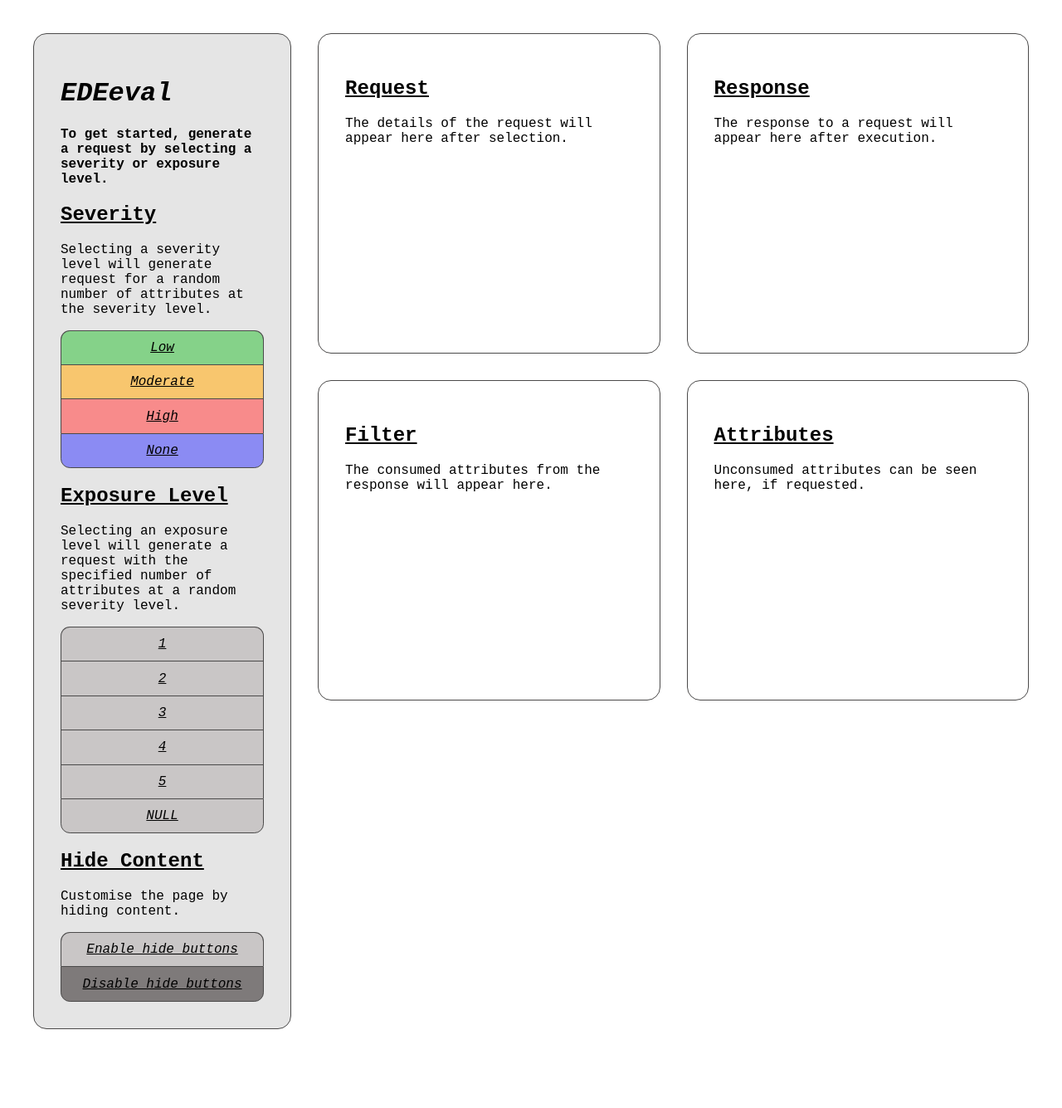
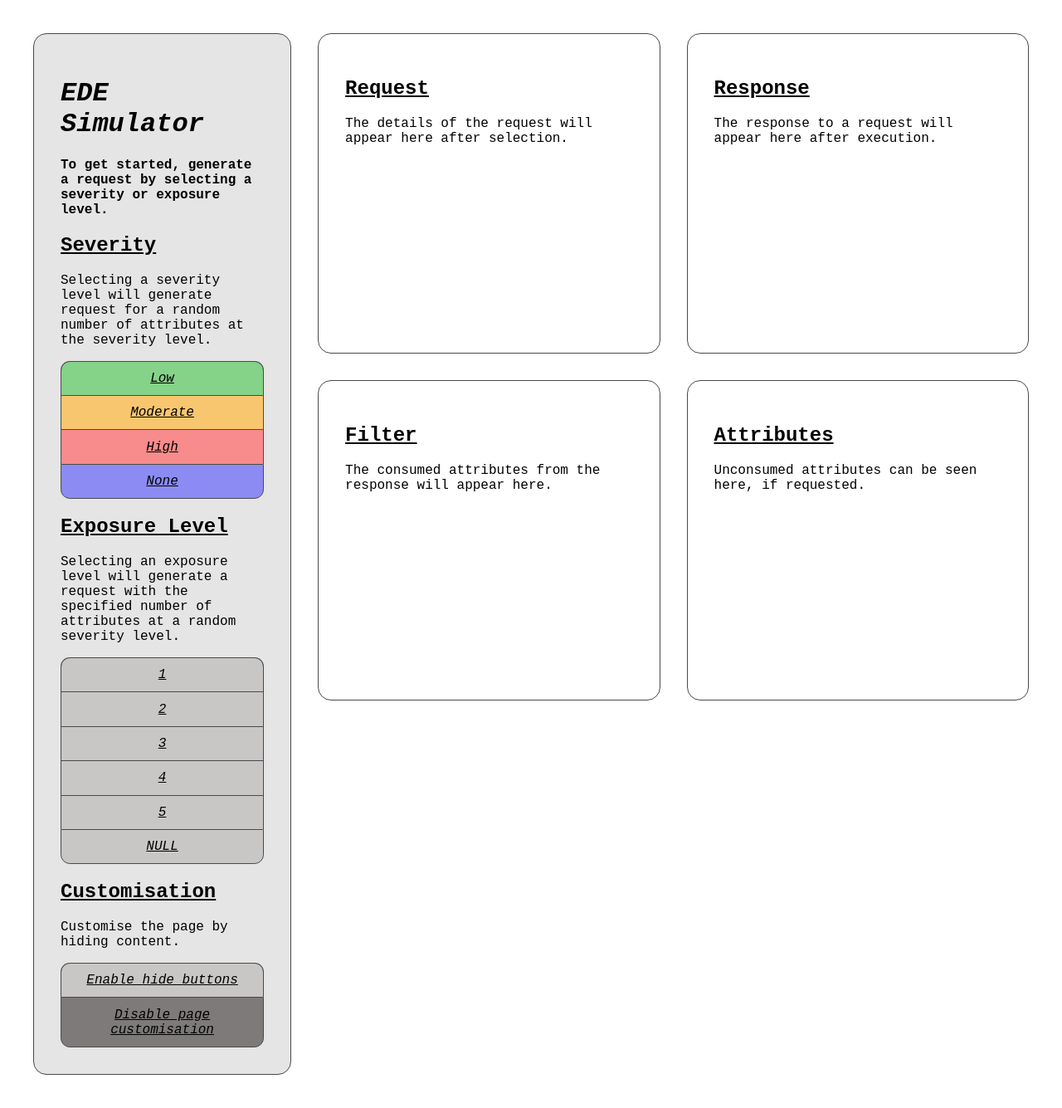
Before and after one commit to rmaclell/EDE-Simulator, a Flask app: page / in a window 1280 px wide. Shown: the whole page at 83% size. Before the commit the page ends 1240 px from the top, so only its background shows below. Run offline with Flask 3, Linux system fonts and the light colour scheme.

Commit message:
Minor changes.

```diff
--- a/templates/base.html
+++ b/templates/base.html
@@ -11,7 +11,7 @@
 <div class="three-columns-grid">
     <div class="sidebar-nav">
         <span class="page-logo">
-            <h1>EDEeval</h1>
+            <h1>EDE Simulator</h1>
         </span>
         <p id="intro-text">To get started, generate a request by selecting a severity or exposure level.</p>
         <h2>Severity</h2>
@@ -32,18 +32,18 @@
             <a id="button-five" class="button" href="http://127.0.0.1:5000/customers/{{ ['low','mod','high'] | random }}/5">5</a>
             <a id="button-null" class="button" href="http://127.0.0.1:5000/customers/none/{{ range(1,6) | random }}">NULL</a>
         </div>
-        <h2>Hide Content</h2>
+        <h2>Customisation</h2>
         <p>Customise the page by hiding content.</p>
         <div class="button-group">
             {% if session['HIDE_BUTTON'] == 'False' %}
-            <a id="button-hide-enable" class="button" href="{{ url_for('manage_session',hide_button='True') }}">Enable hide buttons</a>
-            <a id="button-hide-disable" class="button option-disabled" href="{{ url_for('manage_session',hide_button='False') }}">Disable hide buttons</a>
+            <a id="button-hide-enable" class="button" href="{{ url_for('manage_session',hide_button='True') }}">Enable page customisation</a>
+            <a id="button-hide-disable" class="button option-disabled" href="{{ url_for('manage_session',hide_button='False') }}">Disable page customisation</a>
             {% elif session['HIDE_BUTTON'] is not defined %}
             <a id="button-hide-enable" class="button" href="{{ url_for('manage_session',hide_button='True') }}">Enable hide buttons</a>
-            <a id="button-hide-disable" class="button option-disabled" href="{{ url_for('manage_session',hide_button='False') }}">Disable hide buttons</a>
+            <a id="button-hide-disable" class="button option-disabled" href="{{ url_for('manage_session',hide_button='False') }}">Disable page customisation</a>
             {% else %}
-            <a id="button-hide-enable" class="button option-disabled" href="{{ url_for('manage_session',hide_button='True') }}">Enable hide buttons</a>
-            <a id="button-hide-disable" class="button" href="{{ url_for('manage_session',hide_button='False') }}">Disable hide buttons</a>
+            <a id="button-hide-enable" class="button option-disabled" href="{{ url_for('manage_session',hide_button='True') }}">Enable page customisation</a>
+            <a id="button-hide-disable" class="button" href="{{ url_for('manage_session',hide_button='False') }}">Disable page customisation</a>
             {% endif %}
         </div>
         {% if session['HIDE_BUTTON'] is defined %}
--- a/templates/home.html
+++ b/templates/home.html
@@ -11,7 +11,7 @@
         {% if session['HIDE_BUTTON'] == 'True'%}
         <a class="button hide-button" href="{{ url_for('manage_session', unhide_element='Request') }}">Show <strong>Request</strong> content</a>
         {% else %}
-        <a class="button hide-button option-disabled" href="{{ url_for('manage_session', unhide_element='Request') }}">Hide buttons are disabled</a>
+        <a class="button hide-button option-disabled" href="{{ url_for('manage_session', unhide_element='Request') }}">Page customisation is disabled</a>
         {% endif %}
     {% else %}
         <h2>Request</h2>
@@ -45,7 +45,7 @@
         {% if session['HIDE_BUTTON'] == 'True'%}
         <a class="button hide-button" href="{{ url_for('manage_session', unhide_element='Filter') }}">Show <strong>Filter</strong> content</a>
         {% else %}
-        <a class="button hide-button option-disabled" href="{{ url_for('manage_session', unhide_element='Filter') }}">Hide buttons are disabled</a>
+        <a class="button hide-button option-disabled" href="{{ url_for('manage_session', unhide_element='Filter') }}">Page customisation is disabled</a>
         {% endif %}
     {% else %}
         <h2>Filter</h2>
@@ -59,11 +59,11 @@
         <ul>
             {% if consumed_attributes is defined %}
                 {% for attribute in consumed_attributes %}
-                <li>{{ attribute }}: {{ response_data[attribute] }}</li>
+                <li><strong>{{ attribute }}:</strong> {{ response_data[attribute] }}</li>
                 {% endfor %}
             {% else %}
                 {% for attribute in attribute_list %}
-                <li>{{ attribute }}: {{ response_data[attribute] }}</li>
+                <li><strong>{{ attribute }}:</strong> {{ response_data[attribute] }}</li>
                 {% endfor %}
             {% endif %}
         </ul>
@@ -72,7 +72,7 @@
         <p>The consumed attributes from the response will appear here.</p>
         {% endif %}
         {% if session['HIDE_BUTTON'] == 'True'%}
-        <a class="button hide-button" href="{{ url_for('manage_session', hide_element='Filter') }}">Hide the <strong>Filter</strong> content box</a>
+        <a class="button hide-button" href="{{ url_for('manage_session', hide_element='Filter') }}">Hide <strong>Filter</strong> content</a>
         {% endif %}
     {% endif %}
 </div>
@@ -87,7 +87,7 @@
         {% if session['HIDE_BUTTON'] == 'True'%}
         <a class="button hide-button" href="{{ url_for('manage_session', unhide_element='Response') }}">Show <strong>Response</strong> content</a>
         {% else %}
-        <a class="button hide-button option-disabled" href="{{ url_for('manage_session', unhide_element='Response') }}">Hide buttons are disabled</a>
+        <a class="button hide-button option-disabled" href="{{ url_for('manage_session', unhide_element='Response') }}">Page customisation is disabled</a>
         {% endif %}
     {% else %}
         <h2>Response</h2>
@@ -97,7 +97,7 @@
             {{ response_data }}]
         {% endif %}
         {% if session['HIDE_BUTTON'] == 'True'%}
-        <a class="button hide-button" href="{{ url_for('manage_session', hide_element='Response') }}">Hide the <strong>Response</strong> content box</a>
+        <a class="button hide-button" href="{{ url_for('manage_session', hide_element='Response') }}">Hide <strong>Response</strong> content</a>
         {% endif %}
     {% endif %}
 </div>
@@ -108,7 +108,7 @@
         {% if session['HIDE_BUTTON'] == 'True'%}
         <a class="button hide-button" href="{{ url_for('manage_session', unhide_element='Attributes') }}">Show <strong>Attributes</strong> content</a>
         {% else %}
-        <a class="button hide-button option-disabled" href="{{ url_for('manage_session', unhide_element='Attributes') }}">Hide buttons are disabled</a>
+        <a class="button hide-button option-disabled" href="{{ url_for('manage_session', unhide_element='Attributes') }}">Page customisation is disabled</a>
         {% endif %}
     {% else %}
         <h2>Attributes</h2>
@@ -122,12 +122,12 @@
         <p>{{ unconsumed_attributes|length }} attributes are unconsumed from the response:</p>
         <ul>
             {% for attribute in unconsumed_attributes %}
-            <li>{{ attribute }}: {{ response_data[attribute] }}</li>
+            <li><strong>{{ attribute }}:</strong> {{ response_data[attribute] }}</li>
             {% endfor %}
         </ul>
         {% endif %}
         {% if session['HIDE_BUTTON'] == 'True'%}
-        <a class="button hide-button" href="{{ url_for('manage_session', hide_element='Attributes') }}">Hide the <strong>Attributes</strong> content box</a>
+        <a class="button hide-button" href="{{ url_for('manage_session', hide_element='Attributes') }}">Hide <strong>Attributes</strong> content</a>
         {% endif %}
     {% endif %}
 </div>
```
